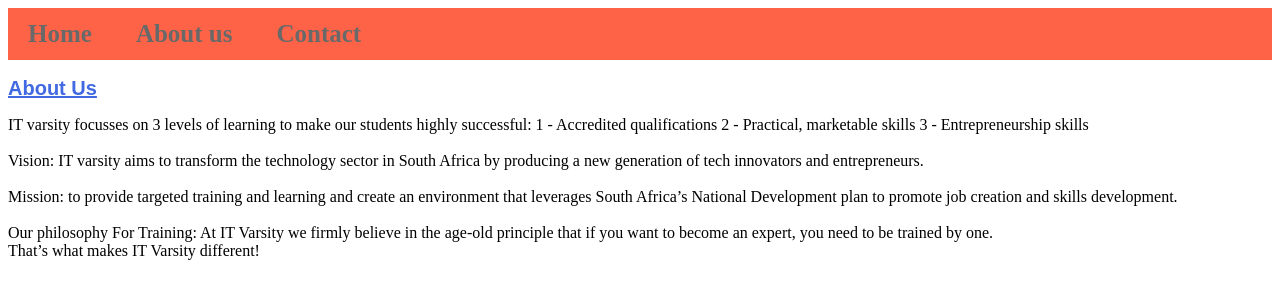
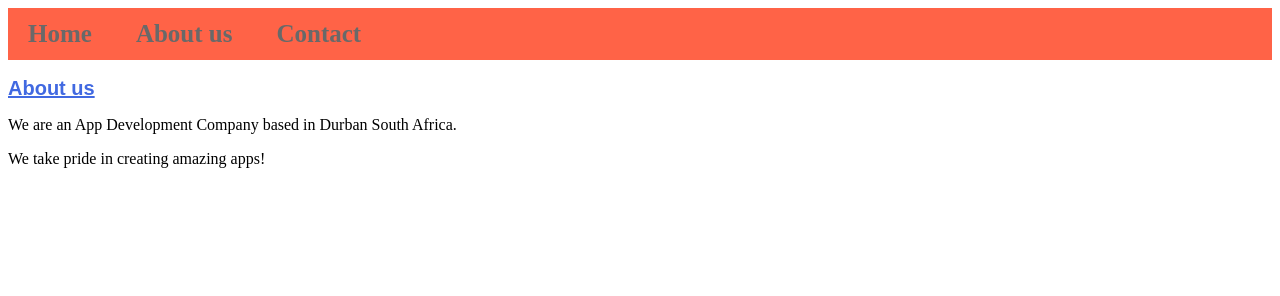
Before and after one commit to lindongovender3-ITvarsity/Module-1-Assesment-5, a plain HTML site: page about.html in a window 1280 px wide. Drawn offline with Linux system fonts and the light colour scheme.

Commit message:
changed information on about and contact page

```diff
--- a/about.html
+++ b/about.html
@@ -9,21 +9,8 @@
         <a href="about.html">About us</a>
         <a href="contact.html">Contact</a>
     </div>
-          <h2>About Us</h2>
-          <p>IT varsity focusses on 3 levels of learning to make our students highly successful:
-            1 - Accredited qualifications
-            2 - Practical, marketable skills
-            3 - Entrepreneurship skills
-            <br><br>
-            Vision:  IT varsity aims to transform the technology sector in South Africa by producing a new generation of tech innovators and entrepreneurs.
-            <br><br>
-            Mission: to provide targeted training and learning and create an environment that leverages South Africa’s National Development plan to promote job creation and skills development.
-            <br><br>
-            Our philosophy
-            For Training: At IT Varsity we firmly believe in the age-old principle that if you want to become an expert, you need to be trained by one.
-            <br>
-            That’s what makes IT Varsity different!</p>
-          <br>
-          <br>
+    <h2>About us</h2>
+    <p>We are an App Development Company based in Durban South Africa.</p>
+    <p>We take pride in creating amazing apps!</p>
       </body>
 </html>
```
Also changed, not shown: contact.html (+5 -5 lines).
